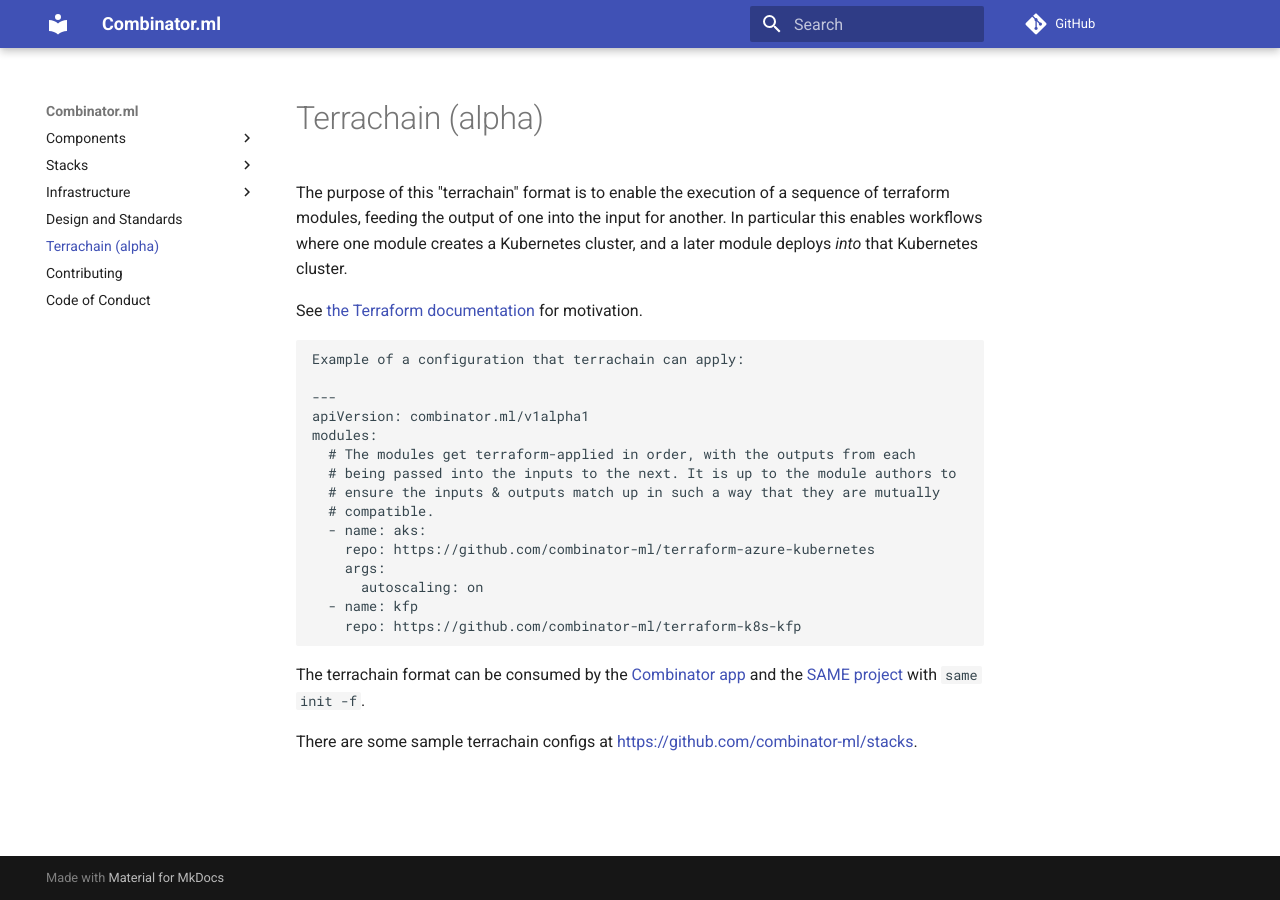
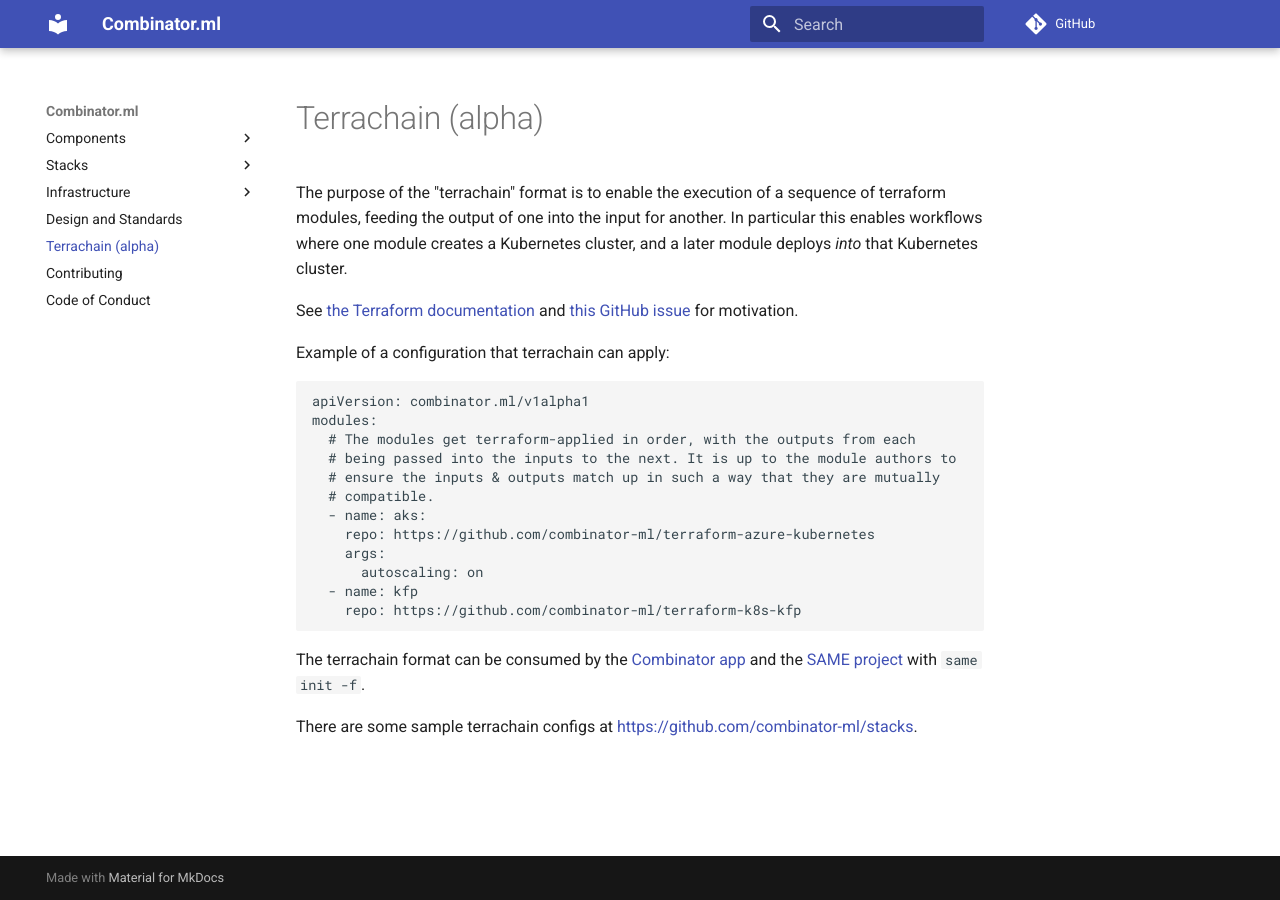
Before and after one commit to combinator-ml/combinator, an MkDocs documentation site: the page built from docs/terrachain.md, in a window 1280 px wide. Built offline with MkDocs 1.6.1 and Material for MkDocs 9.7.7, drawn with Linux system fonts in a browser that asks for light colours; comment, search, counter and statistics services are not loaded.

Commit message:
Update terrachain.md

````diff
--- a/docs/terrachain.md
+++ b/docs/terrachain.md
@@ -1,14 +1,13 @@
 # Terrachain (alpha)
 
-The purpose of this "terrachain" format is to enable the execution of a sequence of terraform modules, feeding the output of one into the input for another.
+The purpose of the "terrachain" format is to enable the execution of a sequence of terraform modules, feeding the output of one into the input for another.
 In particular this enables workflows where one module creates a Kubernetes cluster, and a later module deploys _into_ that Kubernetes cluster.
 
-See [the Terraform documentation](https://registry.terraform.io/providers/hashicorp/kubernetes/latest/docs#stacking-with-managed-kubernetes-cluster-resources) for motivation.
+See [the Terraform documentation](https://registry.terraform.io/providers/hashicorp/kubernetes/latest/docs#stacking-with-managed-kubernetes-cluster-resources) and [this GitHub issue](https://github.com/hashicorp/terraform/issues/2430#issuecomment-800192314) for motivation.
+
+Example of a configuration that terrachain can apply:
 
 ```
-Example of a configuration that terrachain can apply:
-
----
 apiVersion: combinator.ml/v1alpha1
 modules:
   # The modules get terraform-applied in order, with the outputs from each
````
